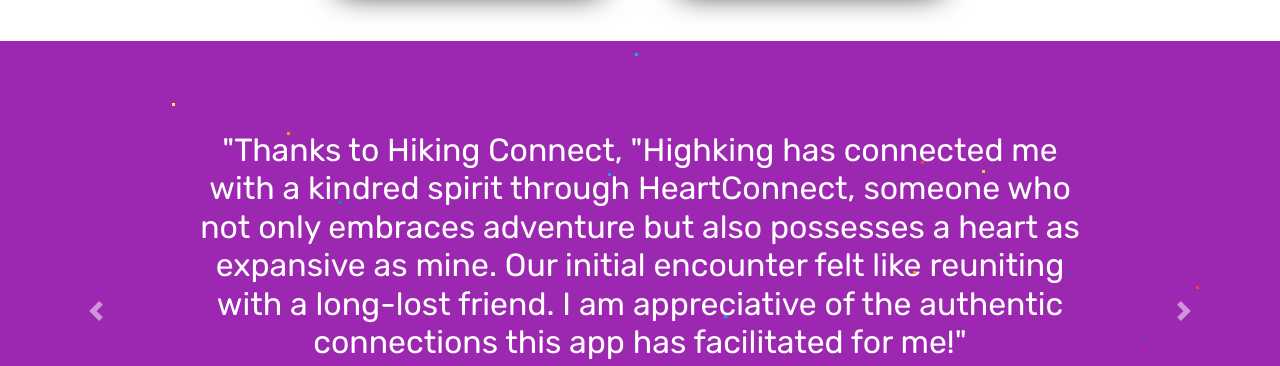
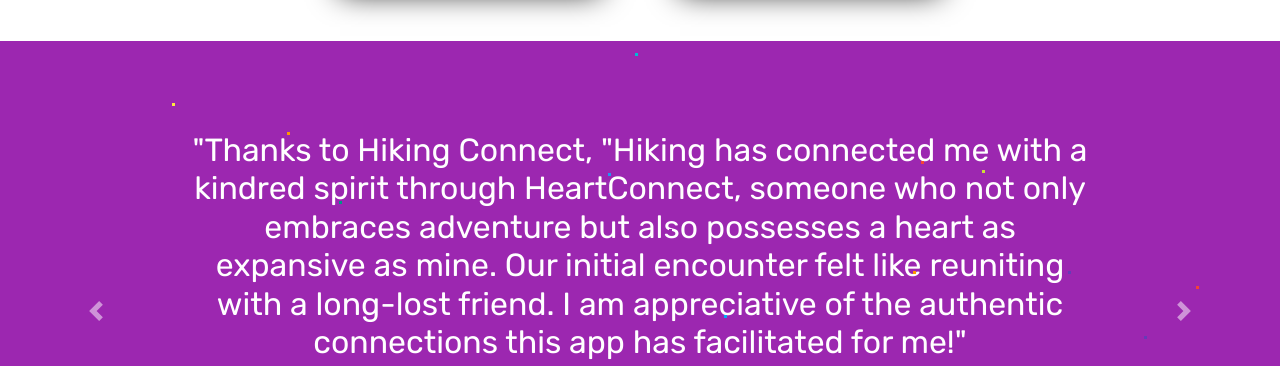
Before and after one commit to Zack101cp0/Last-project, a plain HTML site: page index.html in a window 1280 px wide. Shown: the part 2243-2609 px from the top of the page. Drawn offline with nearby package versions, Linux system fonts and the light colour scheme.

Commit message:
Update index.html

```diff
--- a/index.html
+++ b/index.html
@@ -249,7 +249,7 @@
       </ol>
       <div class="carousel-inner">
         <div class="carousel-item active">
-          <h2>"Thanks to Hiking Connect, "Highking has connected me with a kindred spirit through HeartConnect, someone who not only embraces adventure but also possesses a heart as expansive as mine. Our initial encounter felt like reuniting with a long-lost friend. I am appreciative of the authentic connections this app has facilitated for me!"</h2>
+          <h2>"Thanks to Hiking Connect, "Hiking has connected me with a kindred spirit through HeartConnect, someone who not only embraces adventure but also possesses a heart as expansive as mine. Our initial encounter felt like reuniting with a long-lost friend. I am appreciative of the authentic connections this app has facilitated for me!"</h2>
           <img class="testimonial-image" src="rustom23.github.io/HeartCon/coco.jpg" alt="cat-profile">
           <em>Brixe, Sariaya</em>
         </div>
```
